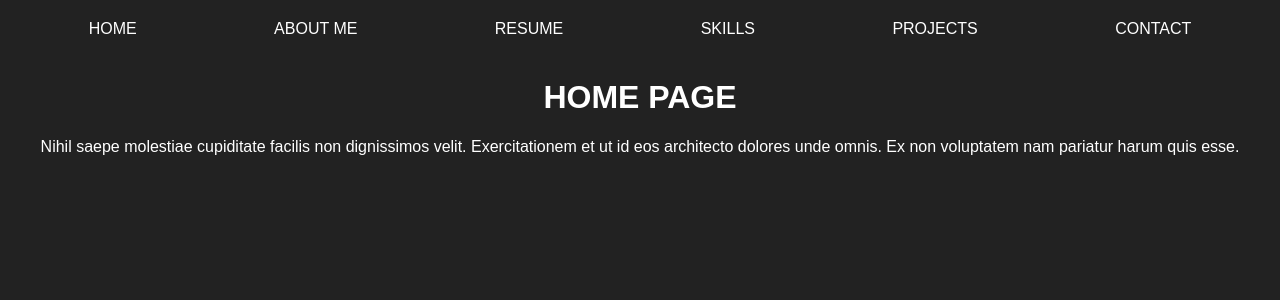
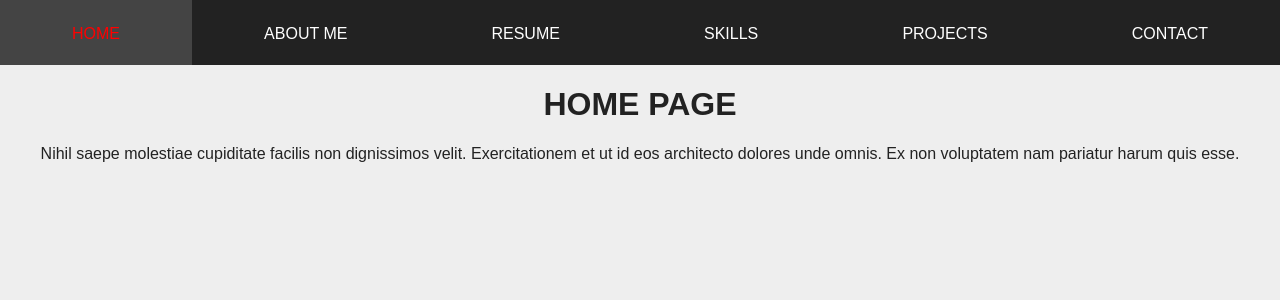
Before and after one commit to zvansom/Portfolio, a React (Create React App) app: page / in a window 1280 px wide. Shown: the top 300 px of the page. Built offline with nearby package versions, Linux system fonts and the light colour scheme.

Commit message:
Basic Navbar in place.

```diff
--- a/src/App.css
+++ b/src/App.css
@@ -1,6 +1,6 @@
 .App {
   text-align: center;
-  background-color: #222;
-  color: white;
+  background-color: #eee;
+  color: #222;
   height: 100vh;
 }
--- a/src/App.js
+++ b/src/App.js
@@ -1,7 +1,7 @@
 import React, { Component } from 'react';
 import {
   BrowserRouter as Router,
-  Route, Link, Switch } from 'react-router-dom';
+  Route, Switch } from 'react-router-dom';
 import './App.css';
 
 import Home from './Routes/Home'
--- a/src/Components/Navbar.js
+++ b/src/Components/Navbar.js
@@ -22,14 +22,16 @@ const StyledNav = styled.nav`
   grid-template-columns: repeat(auto-fill, 1fr);
   grid-auto-flow: column;
   background-color: #222;
-  padding: 20px;
 `;
 
 const StyledLink = styled(Link)`
   color: white;
+  padding: 25px 0 0;
+  min-height: 40px;
   text-decoration: none;
   text-transform: uppercase;
   &:hover {
     color: red;
+    background: #444;
   }
 `;
--- a/src/Routes/Home.js
+++ b/src/Routes/Home.js
@@ -1,10 +1,10 @@
 import React from 'react';
 
 const Home = () => (
-  <div>
+  <main>
     <h1>HOME PAGE</h1>
     <p>Nihil saepe molestiae cupiditate facilis non dignissimos velit. Exercitationem et ut id eos architecto dolores unde omnis. Ex non voluptatem nam pariatur harum quis esse.</p>
-  </div>
+  </main>
 );
 
 export default Home;
```
